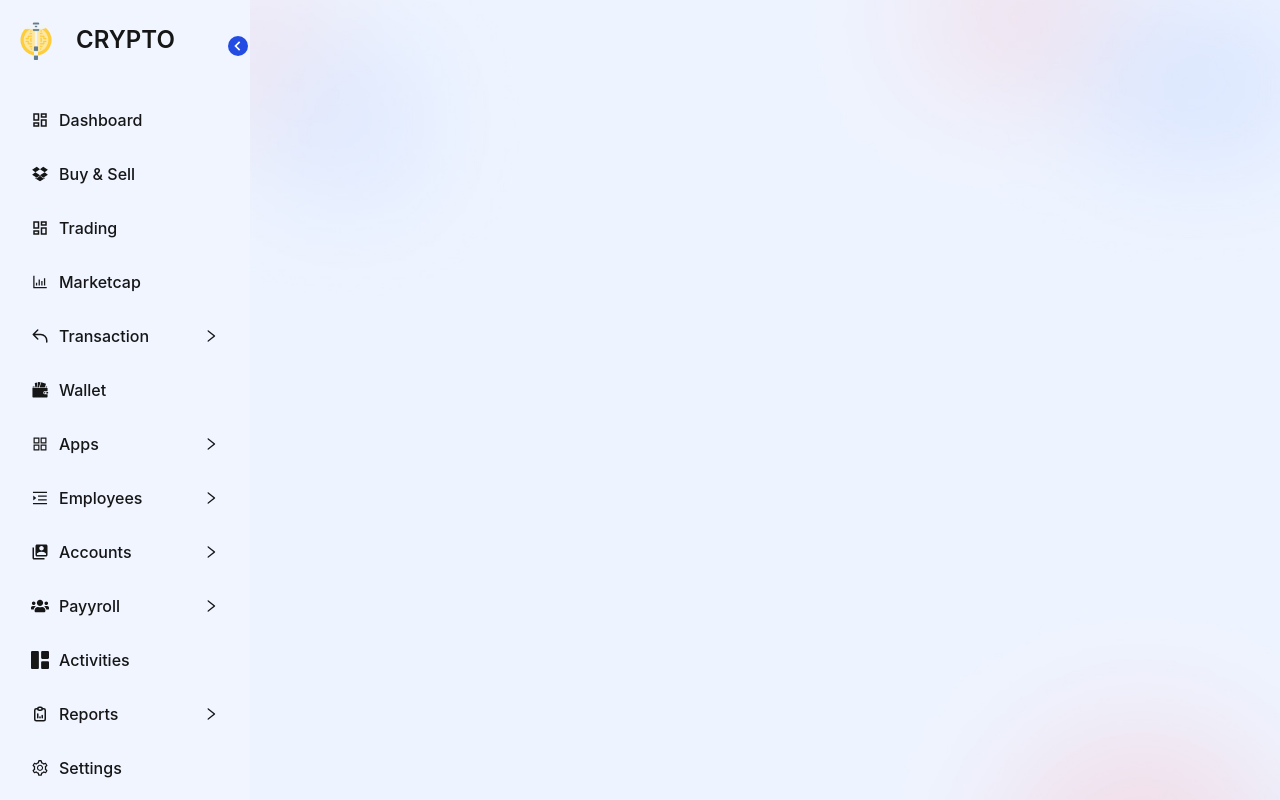
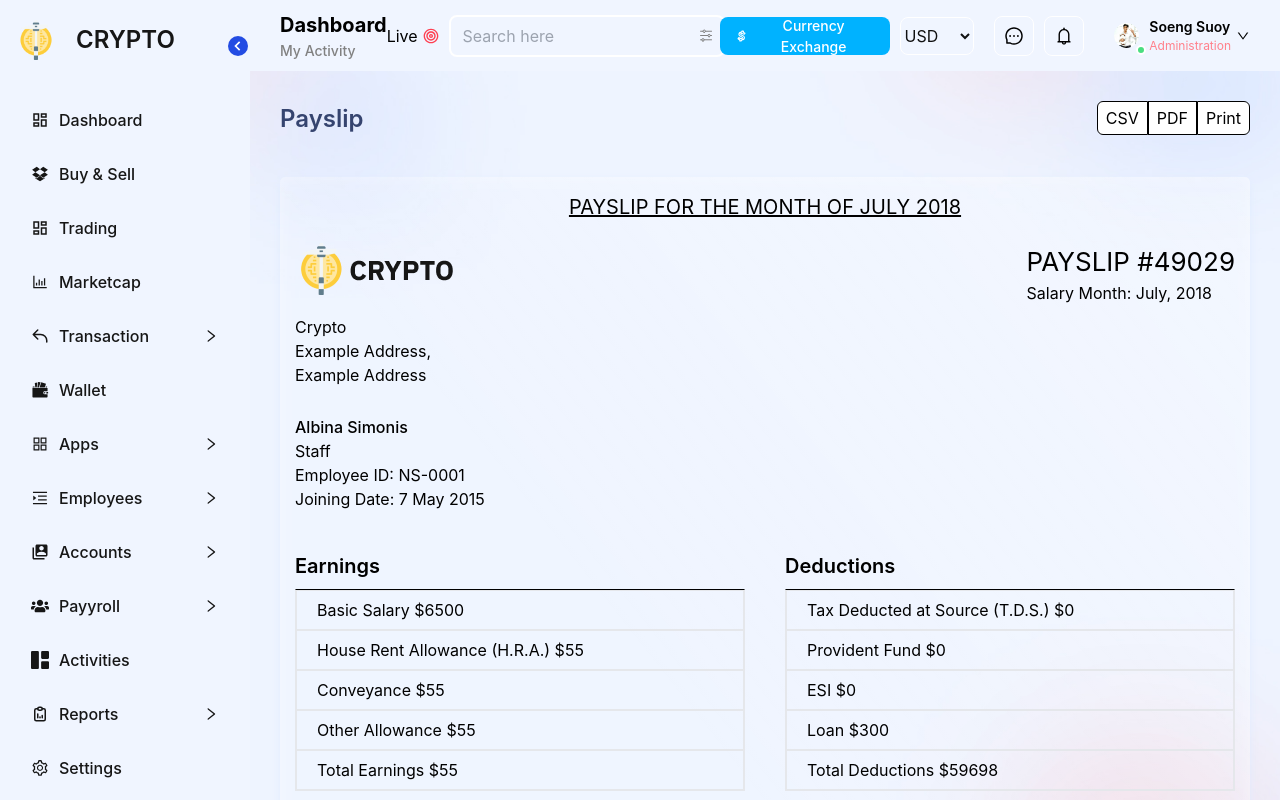
Before and after one commit to salimovone/crypto-dashboard, a React (Create React App) app: page /payslip in a window 1280 px wide. Built offline with nearby package versions, Linux system fonts and the light colour scheme.

Commit message:
payyroll is ready!

```diff
--- a/src/App.jsx
+++ b/src/App.jsx
@@ -34,6 +34,8 @@ import AddHoliday from "./components/Employee/AddHoliday";
 import Attendance from "./components/Employee/Attendace";
 import Expences from "./views/Accounts/Expences";
 import ProvidentFund from "./views/Accounts/Provident Fund";
+import EmloyeeSolory from "./views/Payrroll/EmloyeeSolory";
+import Payslip from "./views/Payrroll/Payslip";
 
 function App() {
   return (
@@ -86,6 +88,8 @@ function App() {
           <Route path="/profile" element={<Profile />} />
           <Route path="/expenses" element={<Expences/>}/>
           <Route path="/providentFunt" element={<ProvidentFund/>} />
+          <Route path="/employeeSalary" element={<EmloyeeSolory/>}/>
+          <Route path="/payslip" element={<Payslip/>}/>
         </Routes>
       </div>
     </div>
--- /dev/null
+++ b/src/views/Payrroll/EmloyeeSolory/index.jsx
@@ -0,0 +1,10 @@
+import React from 'react'
+import Leaves from '../../../components/Employee/Leaves'
+
+export default () => {
+    return (
+        <div>
+            <Leaves/>
+        </div>
+    )
+}
--- /dev/null
+++ b/src/views/Payrroll/Payslip/index.jsx
@@ -0,0 +1,85 @@
+import React from 'react'
+import Navbar from '../../../components/Navbar'
+import img1 from '../../../assets/img/logo.png'
+
+export default () => {
+    return (
+        <div>
+            <Navbar />
+
+            <div className='w-full h-full p-[30px]'>
+                <div className='flex justify-between'>
+                    <p className='text-[24px] font-semibold text-[#35446F]'>Payslip</p>
+                    <div>
+                        <button className='py-1 px-2 bg-white border rounded-l-md border-black'>CSV</button>
+                        <button className='py-1 px-2 bg-white border border-black'>PDF</button>
+                        <button className='py-1 px-2 bg-white border border-black rounded-r-md'>Print</button>
+                    </div>
+                </div>
+
+                <div className='payment_card mt-10'>
+                    <div>
+                        <u className='text-[20px] flex justify-center'>PAYSLIP FOR THE MONTH OF JULY 2018</u>
+                    </div>
+
+                    <div className='mt-5 md:flex justify-between'>
+                        <div className='text-base'>
+                            <img src={img1} alt="" />
+                            <p className='mt-5'>Crypto</p>
+                            <p>Example Address,</p>
+                            <p>Example Address</p>
+                        </div>
+
+                        <div className='flex justify-end md:mt-0 mt-3'>
+                            <div>
+                                <p className='text-[26px]'>PAYSLIP #49029</p>
+                                <p>Salary Month: July, 2018</p>
+                            </div>
+                        </div>
+                    </div>
+
+                    <div className='mt-7'>
+                        <p className='font-medium'>Albina Simonis</p>
+                        <p>Staff</p>
+                        <p>Employee ID: NS-0001</p>
+                        <p>Joining Date: 7 May 2015</p>
+                    </div>
+
+                    <div className='mt-10 grid gap-10 md:grid-cols-2'>
+                        <div>
+                            <p className='text-[20px] font-semibold'>Earnings</p>
+
+                            <table className='w-full'>
+                                <div className='border mt-2 border-t-black'>
+                                    <tr className='h-[40px] pl-5 w-full flex items-center border'>Basic Salary $6500</tr>
+                                    <tr className='h-[40px] pl-5 w-full flex items-center border'>House Rent Allowance (H.R.A.) $55</tr>
+                                    <tr className='h-[40px] pl-5 w-full flex items-center border'>Conveyance $55</tr>
+                                    <tr className='h-[40px] pl-5 w-full flex items-center border'>Other Allowance $55</tr>
+                                    <tr className='h-[40px] pl-5 w-full flex items-center border'>Total Earnings $55</tr>
+                                </div>
+                            </table>
+                        </div>
+
+                        <div>
+                            <p className='text-[20px] font-semibold'>Deductions</p>
+
+                            <table className='w-full'>
+                                <div className='border-t-black border mt-2'>
+                                    <tr className='h-[40px] pl-5 w-full flex items-center border'>Tax Deducted at Source (T.D.S.) $0</tr>
+                                    <tr className='h-[40px] pl-5 w-full flex items-center border'>Provident Fund $0</tr>
+                                    <tr className='h-[40px] pl-5 w-full flex items-center border'>ESI $0</tr>
+                                    <tr className='h-[40px] pl-5 w-full flex items-center border'>Loan $300</tr>
+                                    <tr className='h-[40px] pl-5 w-full flex items-center border'>Total Deductions $59698</tr>
+                                </div>
+                            </table>
+                        </div>
+                    </div>
+
+                    <div className='mt-5'>
+                        <p className='font-bold'>Net Salary: $59698 <span className='font-normal'>(Fifty nine thousand six hundred and ninety eight only.)</span></p>
+                    </div>
+                </div>
+            </div>
+        </div>
+    )
+}
```
